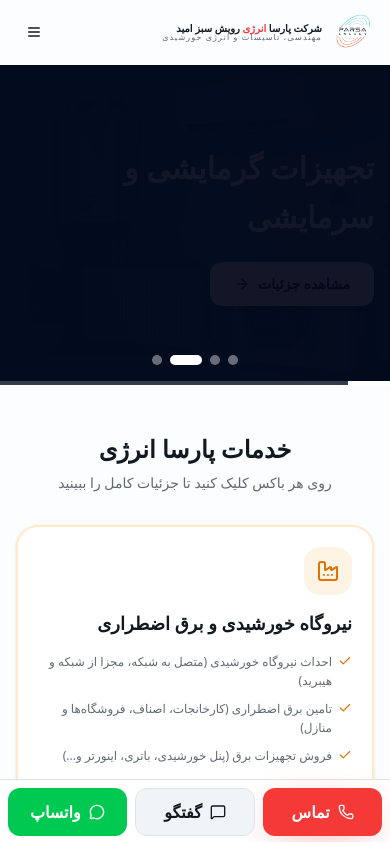
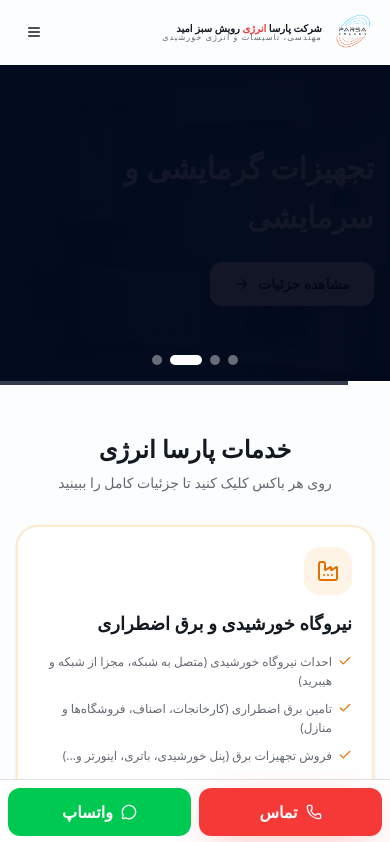
Before and after one commit to parsanaenergy/RUNFELER_PARSA, a Next.js app: page / in a window 390 px wide. Shown: the top 842 px of the page. Built offline with nearby package versions, Linux system fonts and the light colour scheme; a small style sheet from the web is missing.

Commit message:
Optimize mobile bottom sticky CTA: remove chat button to prevent crowding

```diff
--- a/src/components/site/sticky-cta.tsx
+++ b/src/components/site/sticky-cta.tsx
@@ -17,13 +17,6 @@ export function StickyCTA() {
         <Phone className="h-4 w-4" />
         <span>تماس</span>
       </a>
-      <button
-        onClick={openGoftinoChat}
-        className="flex h-12 flex-1 items-center justify-center gap-2 rounded-lg bg-secondary border border-border font-bold text-foreground"
-      >
-        <MessageSquare className="h-4 w-4" />
-        <span>گفتگو</span>
-      </button>
       <a
         href="https://wa.me/989158222199"
         target="_blank"
```
